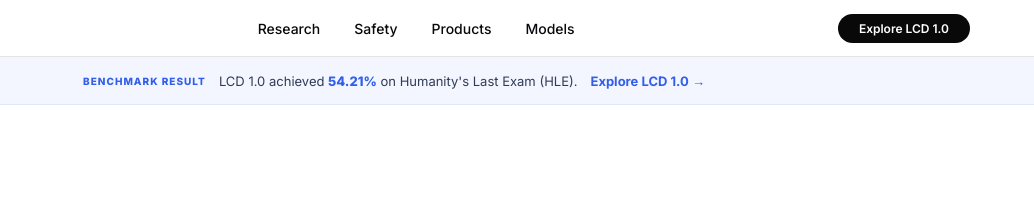
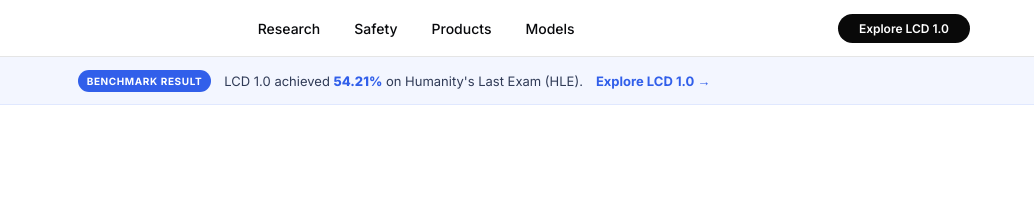
Before and after one commit to lucidposition/lucidposition.github.io, a plain HTML site: page index.html in a window 1280 px wide. Shown: the top 202 px of the page, 246-1280 px from the left. Drawn offline with Linux system fonts and the light colour scheme.

Commit message:
Update index.html

```diff
--- a/index.html
+++ b/index.html
@@ -128,10 +128,13 @@ nav {
 }
 
 .notice-tag {
-    color: var(--blue);
+    background: var(--blue);
+    color: white;
     font-size: 10px;
-    font-weight: 800;
-    letter-spacing: 1px;
+    font-weight: 700;
+    padding: 5px 9px;
+    border-radius: 20px;
+    letter-spacing: .6px;
 }
 
 .hle-notice strong {
```
